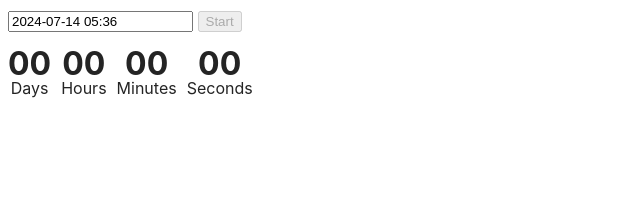
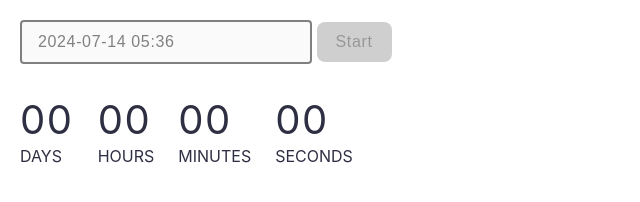
Before and after one commit to VadymLantukh/JS-HW10-Promise, a website built with Vite: page src/1-timer.html in a window 1280 px wide. Shown: the whole page, without its empty margins (0-640 px from the left). Built offline with nearby package versions, Linux system fonts and the light colour scheme.

Commit message:
Add style css for 1-timer.js and add classLIst for 1-timer.js, change file reset.css

```diff
--- a/src/css/reset.css
+++ b/src/css/reset.css
@@ -1,4 +1,8 @@
-/* Reset styles */
+* {
+  margin: 0;
+  padding: 0;
+}
+
 h1,
 h2,
 h3,
--- a/src/css/styles.css
+++ b/src/css/styles.css
@@ -21,19 +21,83 @@
   -moz-osx-font-smoothing: grayscale;
   -webkit-text-size-adjust: 100%;
 }
+body {
+  padding: 20px;
+}
 
+input {
+  border-radius: 4px;
+  width: 272px;
+  height: 40px;
+  font-size: 16px;
+  letter-spacing: 0.04em;
+  color: #808080;
+  padding-left: 16px;
+  background-color: #fafafa;
+  border: 2px solid #808080;
+  transition: all 300ms;
+  margin-bottom: 32px;
+}
+
+.active-input {
+  background-color: #fff;
+  color: #2e2f42;
+}
+
+.active-input:hover {
+  border: 2px solid #000;
+}
+
+.active-clock {
+  border: 2px solid #4e75ff;
+}
+
+button {
+  border-radius: 8px;
+  padding: 8px 16px;
+  width: 75px;
+  height: 40px;
+  border: 0;
+  background-color: #cfcfcf;
+  cursor: auto;
+  font-size: 16px;
+  letter-spacing: 0.04em;
+  color: #989898;
+  transition: all 300ms;
+}
+
+.active-btn {
+  background-color: #4e75ff;
+  color: #fff;
+  cursor: pointer;
+}
+
+.active-btn:hover {
+  background-color: #6c8cff;
+}
 
 .timer {
   display: flex;
-            gap: 10px;
-            margin-top: 20px;
+  gap: 24px;
 }
+
 .field {
   display: flex;
   flex-direction: column;
-            align-items: center;
 }
+
 .value {
-            font-size: 2rem;
-            font-weight: bold;
+font-size: 40px;
+line-height: 120%;
+letter-spacing: 0.04em;
+color: #2e2f42;
 }
+
+.label {
+  font-family: var(--font-family);
+font-weight: 400;
+font-size: 16px;
+line-height: 150%;
+color: #2e2f42;
+text-transform: uppercase;
+}
--- a/src/js/1-timer.js
+++ b/src/js/1-timer.js
@@ -15,10 +15,15 @@ const options = {
         title: 'Error',
         message: 'Please choose a date in the future',
       });
+
       startButton.disabled = true;
+      startButton.classList.remove('active-btn');
+      datetimePicker.classList.remove('active-input');
     } else {
       userSelectedDate = selectedDate;
       startButton.disabled = false;
+      startButton.classList.add('active-btn');
+      datetimePicker.classList.add('active-input');
     }
   },
 };
@@ -62,11 +67,13 @@ function startCountdown() {
   countdownInterval = setInterval(() => {
     const currentTime = new Date();
     const timeDifference = userSelectedDate - currentTime;
+    datetimePicker.classList.add('active-clock');
 
     if (timeDifference <= 0) {
       clearInterval(countdownInterval);
       updateTimerDisplay(0, 0, 0, 0);
       datetimePicker.disabled = false;
+      datetimePicker.classList.remove('active-clock');
       return;
     }
 
```
Also changed, not shown: src/2-snackbar.html (+26 -7 lines). Lines whose indentation alone changed are shown as unchanged.
